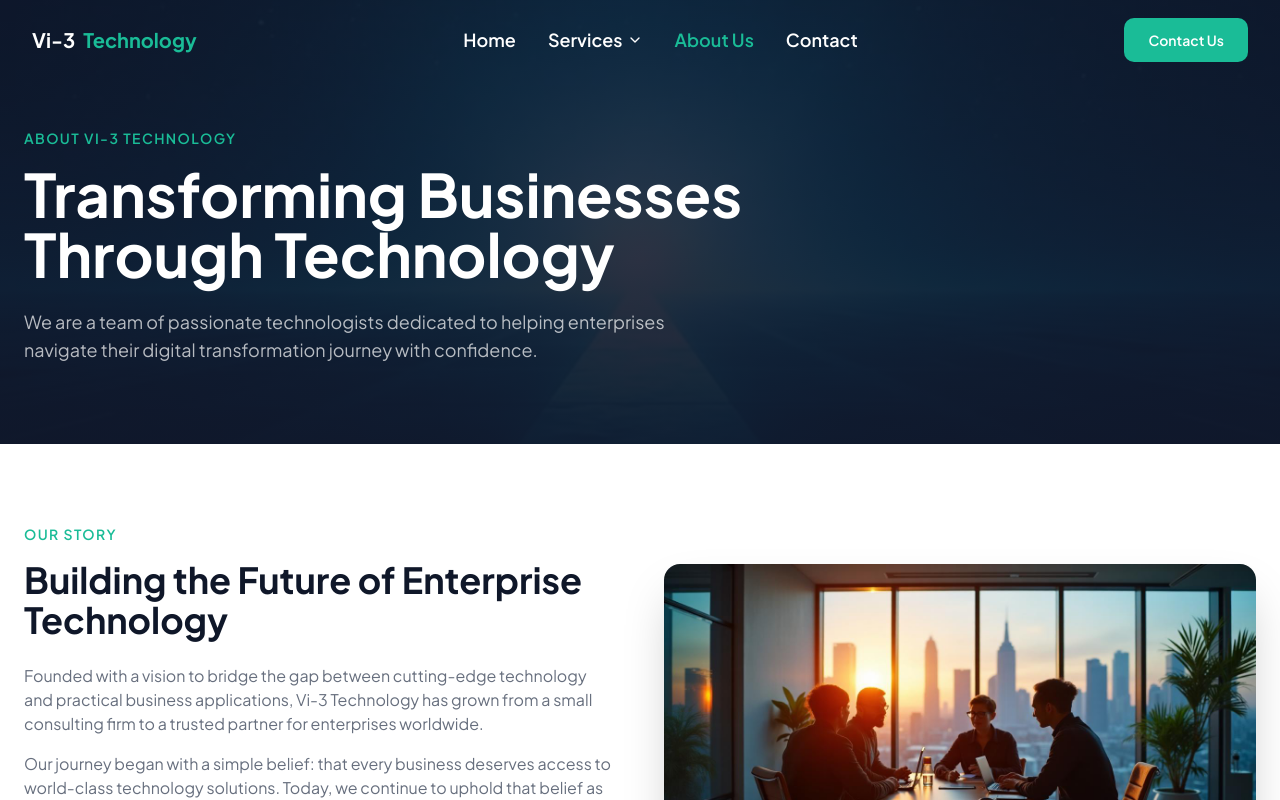
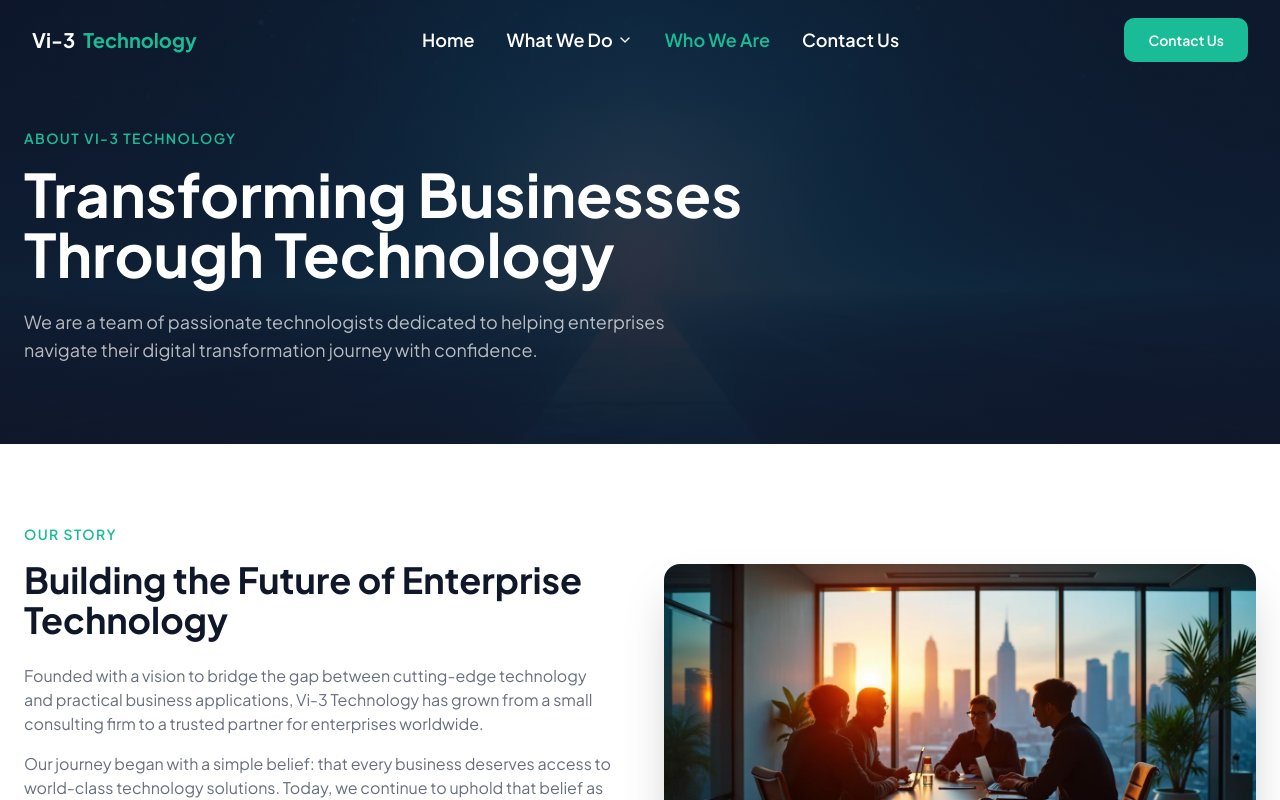
Before and after one commit to rajatbisht01/v13, a React (Vite) app: page /about in a window 1280 px wide. Shown: the top 800 px of the page. Built offline with nearby package versions, Linux system fonts and the light colour scheme; the HTML template or start-up script is replaced by a standard one.

Commit message:
updated_header

```diff
--- a/src/components/Header.tsx
+++ b/src/components/Header.tsx
@@ -6,7 +6,7 @@ import { Button } from "@/components/ui/button";
 const navItems = [
   { label: "Home", href: "/" },
   {
-    label: "Services",
+    label: "What We Do",
     href: "/services",
     submenu: [
       { label: "AI Services", href: "/services/ai" },
@@ -21,8 +21,8 @@ const navItems = [
       { label: "Quantum Computing", href: "/services/quantum-computing" }
     ],
   },
-  { label: "About Us", href: "/about" },
-  { label: "Contact", href: "/contact" },
+  { label: "Who We Are", href: "/about" },
+  { label: "Contact Us", href: "/contact" },
 ];
 
 export const Header = () => {
```
